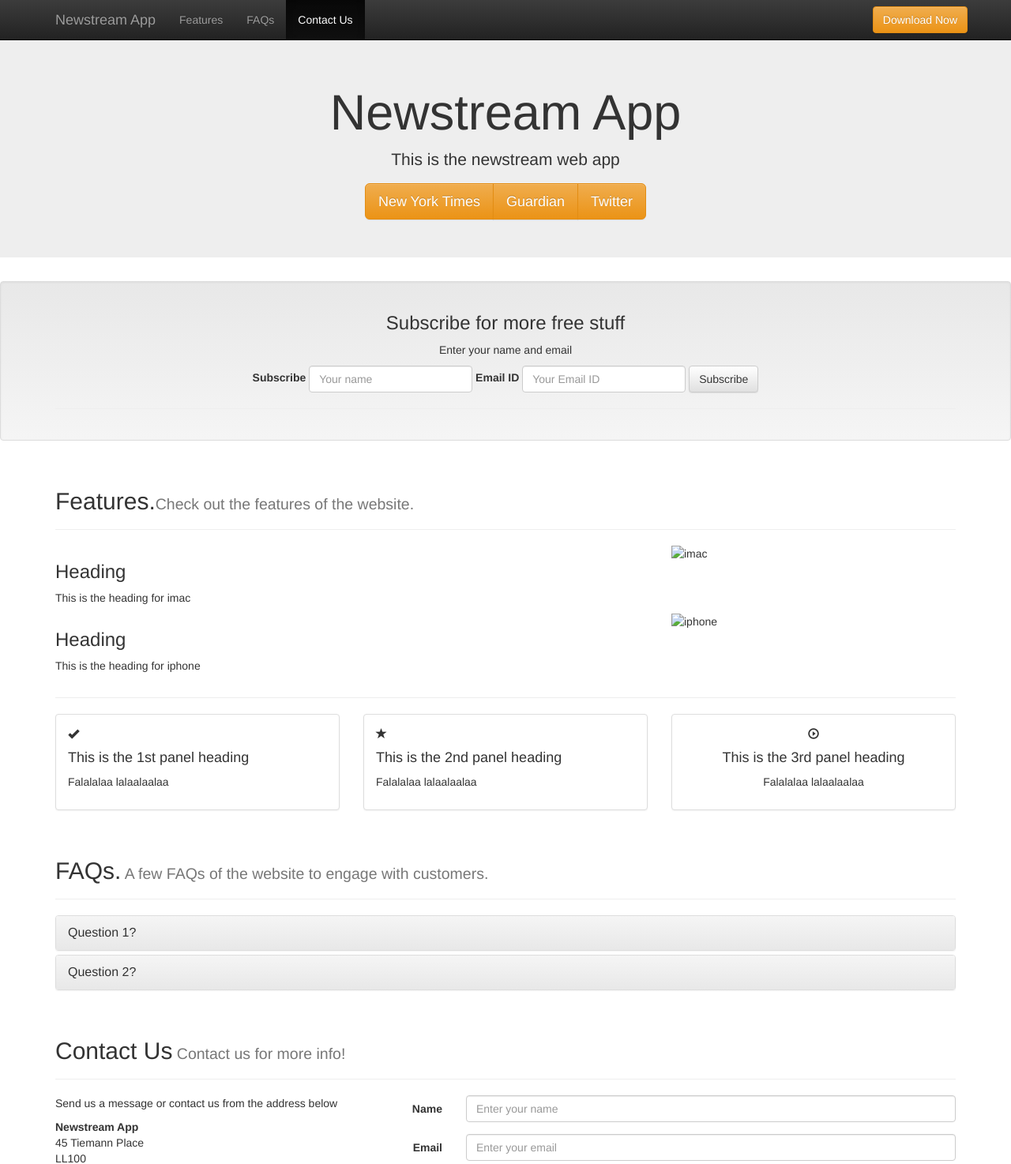
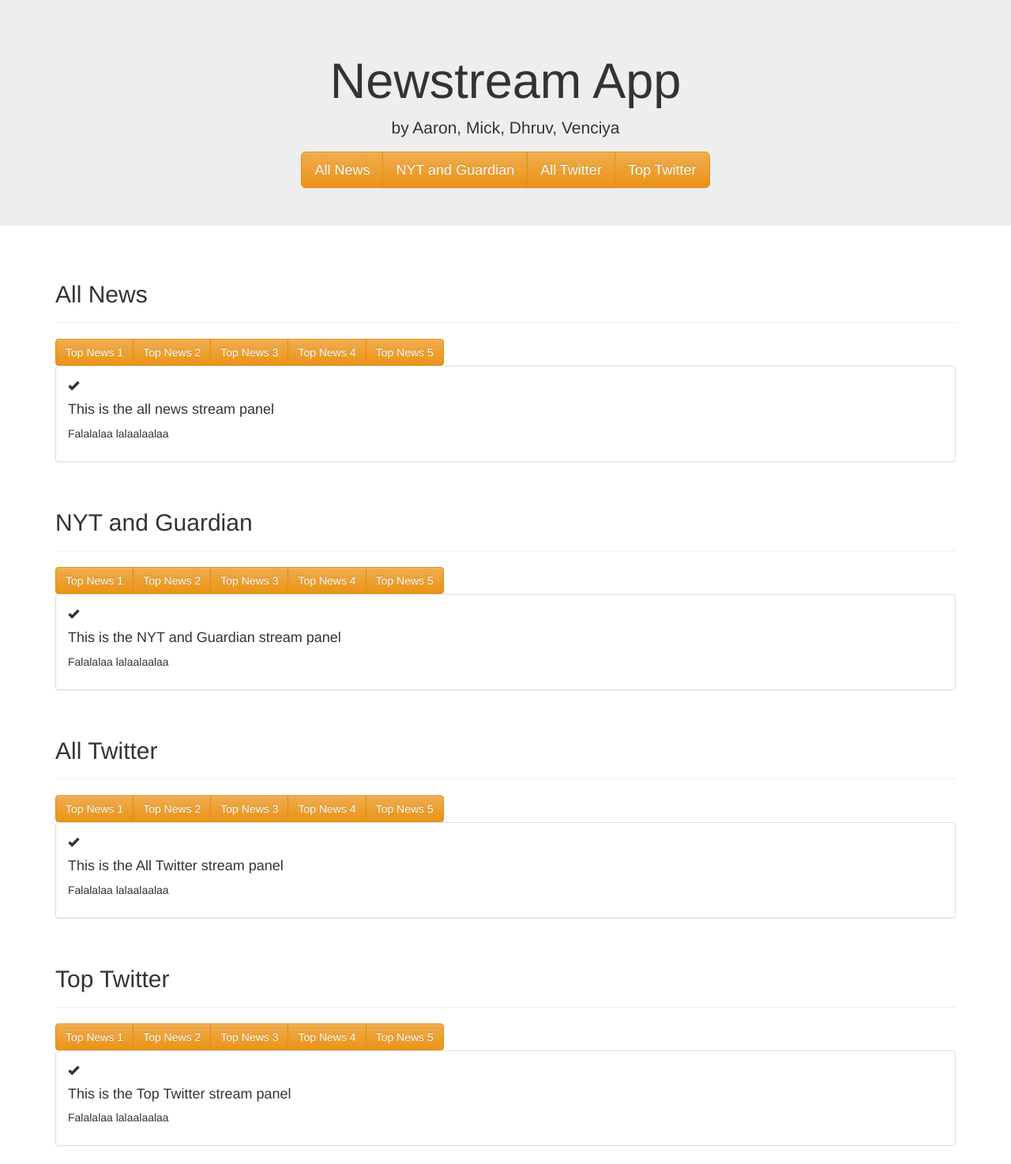
Before and after one commit to desrepair/StoryServer, a website: page public/index.html in a window 1280 px wide. Shown: the top 1474 px of the page at 79% size. Drawn offline with nearby package versions, Linux system fonts and the light colour scheme.

Commit message:
Website version2

```diff
--- a/public/index.html
+++ b/public/index.html
@@ -13,129 +13,129 @@
 	<link rel="stylesheet" href="https://maxcdn.bootstrapcdn.com/bootstrap/3.3.6/css/bootstrap-theme.min.css" integrity="sha384-fLW2N01lMqjakBkx3l/M9EahuwpSfeNvV63J5ezn3uZzapT0u7EYsXMjQV+0En5r" crossorigin="anonymous">
 </head>
 
-	<style>
-		body{
-			padding-top: 40px;
-		}
-	</style>
 
 <body data-spy="scroll" data-target="#my-navbar">
-
-	<!-- Nav bar -->
-	<nav class="navbar navbar-inverse navbar-fixed-top" id="my-navbar">
-		<div class="container">
-			<div class="navbar-header">
-				<button type="button" class="navbar-toggle" data-toggle="collapse" data-target="#navbar-collapse">
-					<span class="icon-bar"></span>
-					<span class="icon-bar"></span>
-					<span class="icon-bar"></span>
-					<span class="icon-bar"></span>
-				</button>
-
-				<a href="" class="navbar-brand">Newstream App</a>
-			</div> <!--Navbar header-->
-			<div class="collapse navbar-collapse" id="navbar-collapse">
-
-			<a href="" class="btn btn-warning navbar-btn navbar-right">Download Now</a>
-				<ul class="nav navbar-nav">
-					<li><a href="#features">Features</a>
-					<li><a href="#faq">FAQs</a>
-					<li><a href="#contact">Contact Us</a>
-				</ul>
-			</div>
-		</div><!--End container-->
-	</nav><!--End navbar-->
-
 
 	<!--Jumbotron-->
 	<div class="jumbotron">
 		<div class="containter text-center">
 			<h1>Newstream App</h1>
-			<p>This is the newstream web app</p>
+			<p>by Aaron, Mick, Dhruv, Venciya</p>
 
 			<div class="btn-group">
-				<a href="" class="btn btn-lg btn-warning">New York Times</a>
-				<a href="" class="btn btn-lg btn-warning">Guardian</a>
-				<a href="" class="btn btn-lg btn-warning">Twitter</a>
-
+				<a href="#allnews" class="btn btn-lg btn-warning">All News</a>
+				<a href="#nytandguardian" class="btn btn-lg btn-warning">NYT and Guardian</a>
+				<a href="#alltwitter" class="btn btn-lg btn-warning">All Twitter</a>
+				<a href="#toptwitter" class="btn btn-lg btn-warning">Top Twitter</a>
 			</div>
 		</div><!--End containter-->
 	</div><!--End jumbotron-->
 
 
-	<!--Call to action for submitting name and email for subscription-->
-	<section>
-		<div class="well">
-			<div class="container text-center">
-				<h3>Subscribe for more free stuff</h3>
-				<p>Enter your name and email</p>
-
-				<form action="" class="form-inline">
-					<div class="form-group">
-						<label for="subscription">Subscribe</label>
-						<input type="text" class="form-control" id="subscription" placeholder="Your name">
-					</div>
-					<div class="form-group">
-						<label for="email">Email ID</label>
-						<input type="text" class="form-control" id="email" placeholder="Your Email ID">
-					</div>
-					<button type="submit" class="btn btn-default">Subscribe</button>
-					<hr>
-				</form>
-			</div>
-		</div>
-	</section>
-
-	<!--Navbar: Features section-->
+	<!--All news section-->
 	<div class="container">
 		<section>
-			<div class="page-header" id="features">
-				<h2>Features.<small>Check out the features of the website.</small></h2>
+			<div class="page-header" id="allnews">
+				<h2>All News</h2>
 			</div>
 
-			<div class="row">
-				<div class="col-sm-8">
-					<h3>Heading</h3>
-					<p>This is the heading for imac</p>
-				</div>
-				<div class="col-sm-4">
-					<img src="imac.jpg" class="img-responsive" alt="imac">
-				</div>
+			<div class="btn-group">
+				<a href="" class="btn btn-md btn-warning" id="allnewsb1">Top News 1</a>
+				<a href="" class="btn btn-md btn-warning" id="allnewsb2">Top News 2</a>
+				<a href="" class="btn btn-md btn-warning" id="allnewsb3">Top News 3</a>
+				<a href="" class="btn btn-md btn-warning" id="allnewsb4">Top News 4</a>
+				<a href="" class="btn btn-md btn-warning" id="allnewsb5">Top News 5</a>
 			</div>
 			<div class="row">
-				<div class="col-sm-8">
-					<h3>Heading</h3>
-					<p>This is the heading for iphone</p>
-				</div>
-				<div class="col-sm-4">
-					<img src="iphone.jpg" class="img-responsive" alt="iphone">
-				</div>
-			</div>
-			<hr>
-			<div class="row">
-				<div class="col-sm-4">
+				<div class="col-sm-12">
 					<div class="panel panel-default">
 						<div class="panel-body">
 							<span class="glyphicon glyphicon-ok"></span>
-							<h4>This is the 1st panel heading</h4>
+							<h4>This is the all news stream panel</h4>
 							<p>Falalalaa lalaalaalaa</p>
 						</div>
 					</div>
 				</div>
-				<div class="col-sm-4">
+			</div>
+		</section>
+	</div><!--End container-->
+
+	<!--NYT and Guardian section-->
+	<div class="container">
+		<section>
+			<div class="page-header" id="nytandguardian">
+				<h2>NYT and Guardian</h2>
+			</div>
+
+			<div class="btn-group">
+				<a href="" class="btn btn-md btn-warning" id="topnewsb1">Top News 1</a>
+				<a href="" class="btn btn-md btn-warning" id="topnewsb2">Top News 2</a>
+				<a href="" class="btn btn-md btn-warning" id="topnewsb3">Top News 3</a>
+				<a href="" class="btn btn-md btn-warning" id="topnewsb4">Top News 4</a>
+				<a href="" class="btn btn-md btn-warning" id="topnewsb5">Top News 5</a>
+			</div>
+			<div class="row">
+				<div class="col-sm-12">
 					<div class="panel panel-default">
 						<div class="panel-body">
-							<span class="glyphicon glyphicon-star"></span>
-							<h4>This is the 2nd panel heading</h4>
+							<span class="glyphicon glyphicon-ok"></span>
+							<h4>This is the NYT and Guardian stream panel</h4>
 							<p>Falalalaa lalaalaalaa</p>
 						</div>
 					</div>
 				</div>
-				<div class="col-sm-4">
-					<div class="panel panel-default text-center">
+			</div>
+		</section>
+	</div><!--End container-->
+
+	<!--All Twitter section-->
+	<div class="container">
+		<section>
+			<div class="page-header" id="alltwitter">
+				<h2>All Twitter</h2>
+			</div>
+
+			<div class="btn-group">
+				<a href="" class="btn btn-md btn-warning" id="twitterb1">Top News 1</a>
+				<a href="" class="btn btn-md btn-warning" id="twitterb2">Top News 2</a>
+				<a href="" class="btn btn-md btn-warning" id="twitterb3">Top News 3</a>
+				<a href="" class="btn btn-md btn-warning" id="twitterb4">Top News 4</a>
+				<a href="" class="btn btn-md btn-warning" id="twitterb5">Top News 5</a>
+			</div>
+			<div class="row">
+				<div class="col-sm-12">
+					<div class="panel panel-default">
 						<div class="panel-body">
-							<span class="glyphicon glyphicon-play-circle"></span>
-							<h4>This is the 3rd panel heading</h4>
+							<span class="glyphicon glyphicon-ok"></span>
+							<h4>This is the All Twitter stream panel</h4>
+							<p>Falalalaa lalaalaalaa</p>
+						</div>
+					</div>
+				</div>
+			</div>
+		</section>
+	</div><!--End container-->
+
+	<!--Top Twitter section-->
+	<div class="container">
+		<section>
+			<div class="page-header" id="toptwitter">
+				<h2>Top Twitter</h2>
+			</div>
+
+			<div class="btn-group">
+				<a href="" class="btn btn-md btn-warning" id="toptwitterb1">Top News 1</a>
+				<a href="" class="btn btn-md btn-warning" id="toptwitterb2">Top News 2</a>
+				<a href="" class="btn btn-md btn-warning" id="toptwitterb3">Top News 3</a>
+				<a href="" class="btn btn-md btn-warning" id="toptwitterb4">Top News 4</a>
+				<a href="" class="btn btn-md btn-warning" id="toptwitterb5">Top News 5</a>
+			</div>
+			<div class="row">
+				<div class="col-sm-12">
+					<div class="panel panel-default">
+						<div class="panel-body">
+							<span class="glyphicon glyphicon-ok"></span>
+							<h4>This is the Top Twitter stream panel</h4>
 							<p>Falalalaa lalaalaalaa</p>
 						</div>
 					</div>
```
